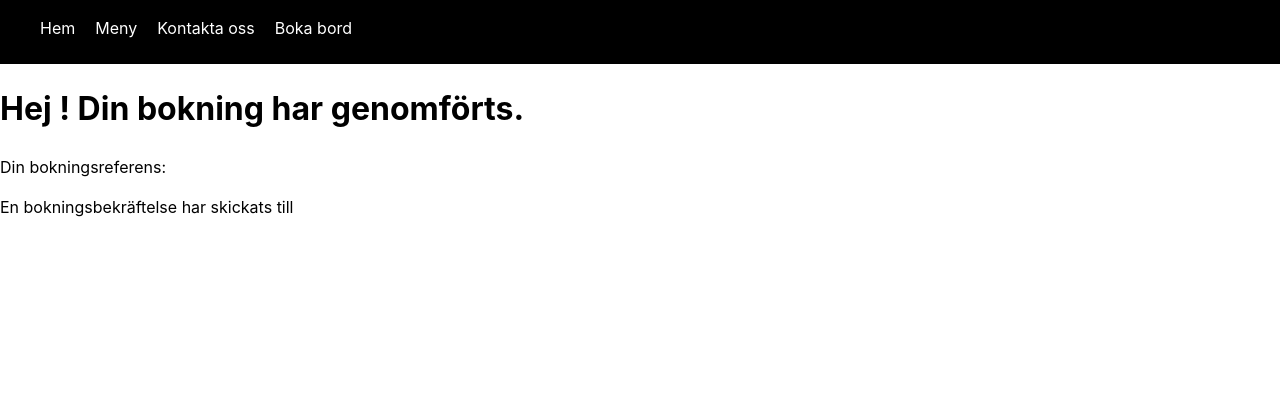
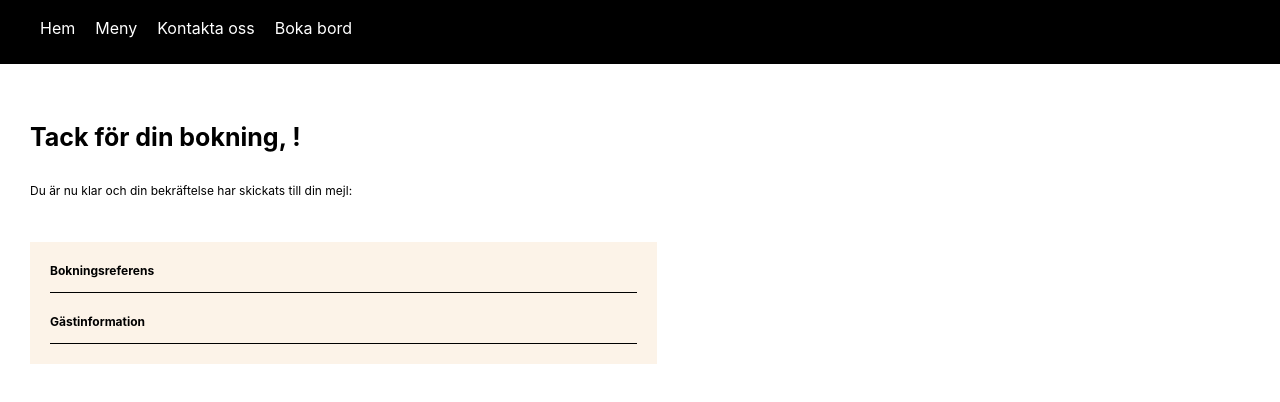
Before and after one commit to feliciacalming/restaurant-app__react, a React (Vite) app in the folder fed22s-therestaurant/: page /confirmation in a window 1280 px wide. Shown: the top 402 px of the page. Built offline with nearby package versions, Linux system fonts and the light colour scheme.

Commit message:
(style): styled confirmation

```diff
--- a/fed22s-therestaurant/src/components/BookingConfirmation.tsx
+++ b/fed22s-therestaurant/src/components/BookingConfirmation.tsx
@@ -1,14 +1,45 @@
 import { useContext } from "react";
 import { CurrentBookingContext } from "../contexts/CurrentBookingContext";
+import {
+  ConfirmationDetails,
+  ConfirmationGuestBox,
+  ConfirmationReference,
+  ConfirmationText,
+  ConfirmationTextBox,
+  ConfirmationWrapper,
+} from "./styled/BookingConfirmation";
 
 export const BookingConfirmation = () => {
   const booking = useContext(CurrentBookingContext);
 
   return (
     <>
-      <h1>Hej {booking.booker.firstname}! Din bokning har genomförts.</h1>
-      <p>Din bokningsreferens: {booking._id}</p>
-      <p>En bokningsbekräftelse har skickats till {booking.booker.email}</p>
+      <ConfirmationWrapper>
+        <ConfirmationTextBox>
+          <ConfirmationText size="25px" weight="bold" padding="0px">
+            Tack för din bokning, {booking.booker.firstname}!
+          </ConfirmationText>
+          <ConfirmationText size="12px">
+            Du är nu klar och din bekräftelse har skickats till din mejl: {booking.booker.email}
+          </ConfirmationText>
+        </ConfirmationTextBox>
+
+        <ConfirmationDetails>
+          <ConfirmationReference>
+            <ConfirmationText weight="bold">Bokningsreferens</ConfirmationText>
+            <ConfirmationText>{booking._id}</ConfirmationText>
+          </ConfirmationReference>
+
+          <ConfirmationGuestBox>
+            <ConfirmationText weight="bold">Gästinformation</ConfirmationText>
+            <ConfirmationText>
+              {booking.booker.firstname} {booking.booker.lastname}
+            </ConfirmationText>
+            <ConfirmationText>{booking.booker.email}</ConfirmationText>
+            <ConfirmationText>{booking.booker.phone}</ConfirmationText>
+          </ConfirmationGuestBox>
+        </ConfirmationDetails>
+      </ConfirmationWrapper>
     </>
   );
 };
--- /dev/null
+++ b/fed22s-therestaurant/src/components/styled/BookingConfirmation.ts
@@ -0,0 +1,57 @@
+import styled from "styled-components";
+import { DeviceQuery } from "../../styles/breakpoints";
+
+interface ConfirmationProps {
+  weight?: string;
+  size?: string;
+  padding?: string;
+}
+
+export const ConfirmationWrapper = styled.div`
+  display: flex;
+  text-align: left;
+  flex-direction: column;
+  padding: 30px;
+  width: 70%;
+
+  @media ${DeviceQuery.DESKTOP} {
+  }
+`;
+
+export const ConfirmationTextBox = styled.div`
+  margin: 0px;
+  padding-bottom: 30px;
+
+  @media ${DeviceQuery.DESKTOP} {
+  }
+`;
+
+export const ConfirmationDetails = styled.div`
+  background-color: #fcf3e8;
+  width: 90%;
+
+  @media ${DeviceQuery.DESKTOP} {
+    width: 70%;
+  }
+`;
+
+export const ConfirmationReference = styled.div`
+  margin: 20px;
+  border-bottom: 1px solid;
+  @media ${DeviceQuery.DESKTOP} {
+  }
+`;
+
+export const ConfirmationGuestBox = styled.div`
+  margin: 20px;
+  border-bottom: 1px solid;
+  @media ${DeviceQuery.DESKTOP} {
+  }
+`;
+
+export const ConfirmationText = styled.p<ConfirmationProps>`
+  font-size: ${(props: ConfirmationProps) => props.size || "12px"};
+  font-weight: ${(props: ConfirmationProps) => props.weight};
+  @media ${DeviceQuery.DESKTOP} {
+  }
+`;
```
